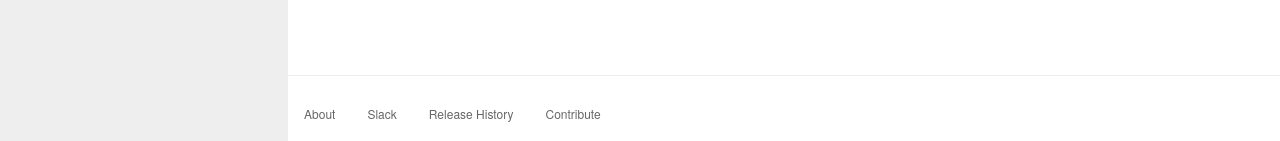
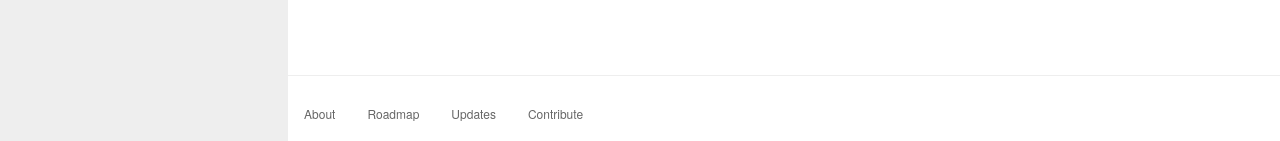
Before and after one commit to bradfrost/style-guide-guide, a Jekyll site: the page built from index.html, in a window 1280 px wide. Shown: the part 756-897 px from the top of the page. Built offline with Jekyll 4.4.1, drawn with Linux system fonts in a browser that asks for light colours.

Commit message:
Add links to sections

```diff
--- a/_includes/footer.html
+++ b/_includes/footer.html
@@ -3,19 +3,19 @@
     <ul class="c-footer-nav">
 
         <li class="c-footer-nav__item">
-            <a href="#" class="c-footer-nav__link">About</a>
+            <a href="/about.html" class="c-footer-nav__link">About</a>
         </li><!--end c-footer-nav__item-->
 
         <li class="c-footer-nav__item">
-            <a href="#" class="c-footer-nav__link">Slack</a>
+            <a href="/roadmap.html" class="c-footer-nav__link">Roadmap</a>
         </li><!--end c-footer-nav__item-->
 
         <li class="c-footer-nav__item">
-            <a href="#" class="c-footer-nav__link">Release History</a>
+            <a href="/updates" class="c-footer-nav__link">Updates</a>
         </li><!--end c-footer-nav__item-->
 
         <li class="c-footer-nav__item">
-            <a href="#" class="c-footer-nav__link">Contribute</a>
+            <a href="/contribute.html" class="c-footer-nav__link">Contribute</a>
         </li><!--end c-footer-nav__item-->
 
     </ul><!--end c-footer-nav-->
```
